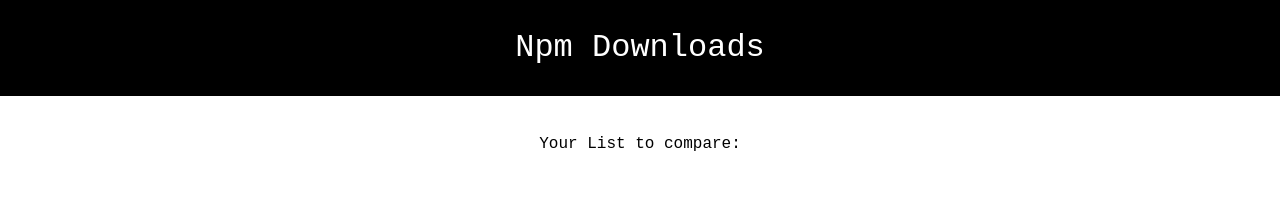
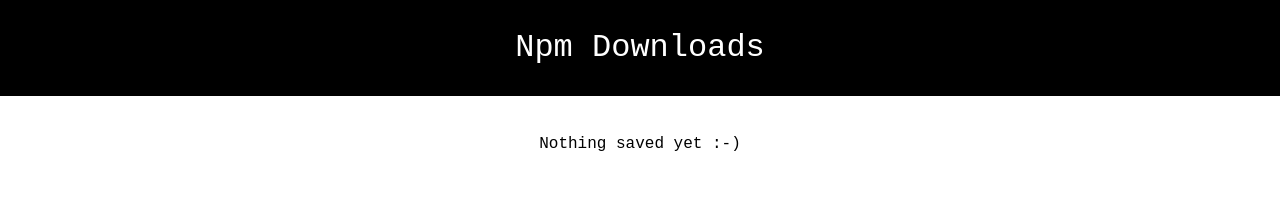
Before and after one commit to FabrizioOnorio/npm-download-count, a Next.js app: page /favourites in a window 1280 px wide. Shown: the top 222 px of the page. Built offline with nearby package versions, Linux system fonts and the light colour scheme.

Commit message:
added ternary operator in favourite page

```diff
--- a/components/FavouritePage.tsx
+++ b/components/FavouritePage.tsx
@@ -23,7 +23,7 @@
 				</Link>
 			</div>
 			<div className="favouritesTitle">
-				<h2>Your List to compare:</h2>
+				<h2>{favourites.length > 0 ? 'Your List to compare:' : 'Nothing saved yet :-)'}</h2>
 			</div>
 			<div className="favouritesList">
 				{favourites.map((element) => (
```
